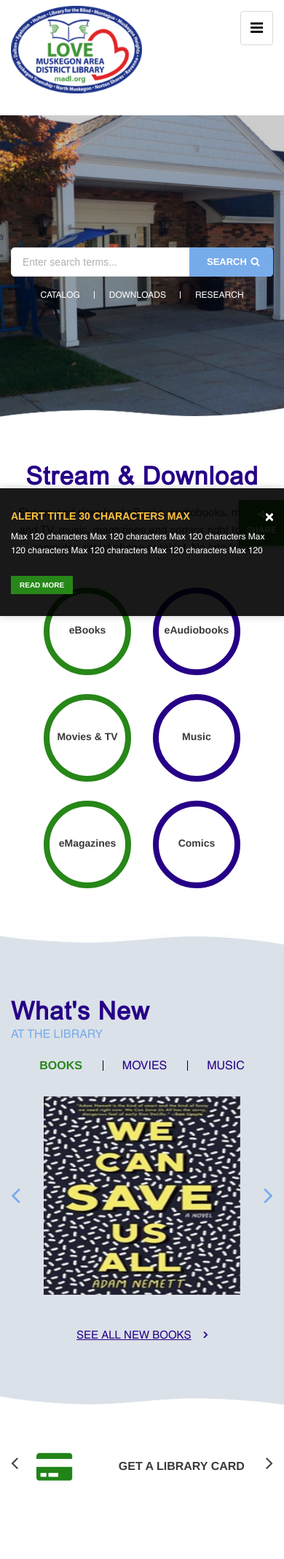
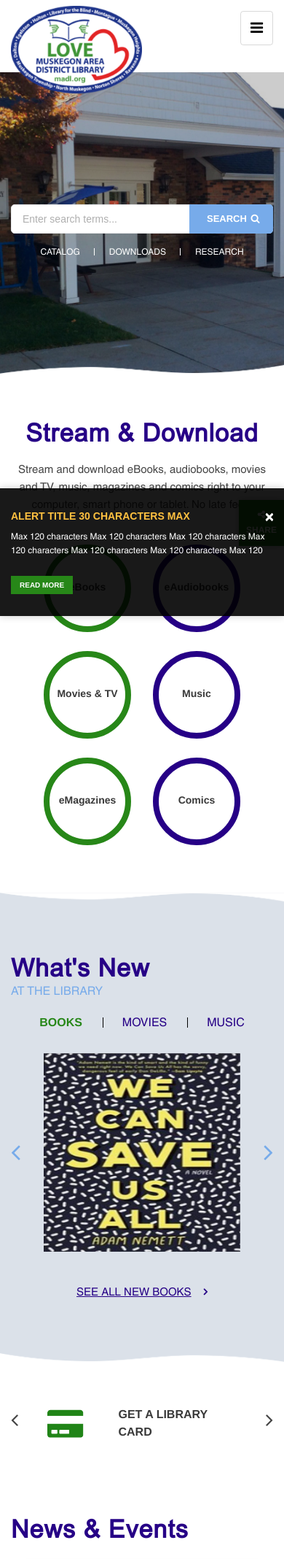
Before and after one commit to Chrisyango/Muskegon-Area-District-Library, a PHP site: page / in a window 390 px wide. Shown: the top 2136 px of the page at 73% size. Run offline with PHP 8.4, Linux system fonts and the light colour scheme; some libraries are stand-ins or nearby versions; some web fonts are replaced.

Commit message:
made changes richard recommended

```diff
--- a/_assets_/css/layout.css
+++ b/_assets_/css/layout.css
@@ -209,7 +209,7 @@ body{overflow-x:hidden}
 .see-all:after{font-family:'FontAwesome';content:'\f105';margin-left:17px;display:inline-block;font-weight:700}
 
 /*-------------------- #nav --------------------*/
-.logo{position:absolute;top:8px;left:30px;width:235px}
+.logo{position:absolute;top:8px;left:30px;width:235px;z-index: 10;}
 
 nav{position:relative}
 #nav ul{margin:0;padding:0}
@@ -234,14 +234,13 @@ nav,
 
 /*-------------------- #slider --------------------*/
 #slider{position:relative;height:413px}
-#slider:after{content:'';position:absolute;top:0;left:0;width:100%;height:100%;z-index:50;background-color:rgba(0,0,0,.2)}
 #slider .container{position:absolute;top:50%;left:50%;transform:translate(-50%,-31%);z-index:51;width:664px}
 #slider>img{position:absolute;bottom:0;left:0;z-index:51;width:100%}
 
 #search{position:relative}
 #search label{display:none}
-#search input{border-radius:5px;font-size:16px;line-height:24px;color:#afafaf;padding:27px 190px 21px 24px}
-#search input::placeholder{font-size:16px;line-height:24px;color:#afafaf}
+#search input{border-radius:5px;font-size:16px;color:#afafaf;padding:27px 190px 21px 24px}
+#search input::placeholder{font-size:16px;color:#afafaf}
 #search button{position:absolute;top:0;right:0;font-size:16px;width:175px;height:50px;border-radius:0 5px 5px 0;background-color:#77abea}
 #search button i{position:relative;left:5.5px}
 #search-links{margin:-17px 0 0;padding:0;text-align:center;font-size:0}
@@ -286,13 +285,14 @@ nav,
 
 /*-------------------- #quick-links --------------------*/
 #quick-links{padding:20px 0}
-#quick-links-wrapper{max-width:calc(100% - 30px);margin:0 auto}
+#quick-links .container {width:1240px}
+#quick-links-wrapper{max-width:calc(100% - 60px);margin:0 auto}
 #quick-links-wrapper .owl-prev,
-#quick-links-wrapper .owl-next{position:absolute;top:50%;left:-15px;transform:translateY(-60%);font-size:28px}
-#quick-links-wrapper .owl-next{left:unset;right:-15px}
+#quick-links-wrapper .owl-next{position:absolute;top:50%;left:-30px;transform:translateY(-60%);font-size:28px}
+#quick-links-wrapper .owl-next{left:unset;right:-30px}
 
 a.quick-link{font-size:16px;line-height:24px;font-weight:700;text-transform:uppercase;text-decoration:none;color:#393939;display:inline-block;width:100%;padding:60px 0}
-a.quick-link span{position:absolute;top:50%;left:50%;transform:translate(-15%, -50%);width:65%}
+a.quick-link span{position:absolute;top:50%;left:50%;transform:translate(-2%, -50%);width:130px}
 .quick-link-img{position:absolute;top:50%;left:0;transform:translateY(-50%);width:55px;height:39px}
 
 
@@ -302,7 +302,7 @@ a.quick-link span{position:absolute;top:50%;left:50%;transform:translate(-15%, -
 #news-events h2{font-family:'Arial', 'sans-serif';font-size:42px;line-height:24px;font-weight:700;letter-spacing:0.03em;text-transform:capitalize;color:#260086;margin-bottom:32px}
 
 #news{position:relative;float:left}
-#news .see-all{bottom:-86px;left:0}
+#news .see-all{bottom:-86px;left:0;z-index:1}
 .news-link{position:relative;display:inline-block;border-radius:5px;text-align:center;width:370px;margin-right:27px;box-shadow:0px 4px 18px 0px rgba(0, 0, 0, 0.1);z-index:1}
 .news-link:last-of-type{margin:0}
 .news-link-img{height:260px;width:100%;border-radius:5px 5px 0 0}
@@ -345,7 +345,7 @@ footer{background-color:#260086;padding:28px 0;font-size:13px;line-height:44px;c
 #flyout li{margin:0;display:block;position:relative}
 #flyout a,
 #flyout span{font-size:14px;color:#260086;text-transform:capitalize;text-decoration:none;padding:10.5px 0;display:block}
-#flyout ul{display:none;position:absolute;top:0;left:100%;margin:0;padding:0;background:#278718;z-index:51}
+#flyout ul{display:none;position:absolute;top:0;left:100%;margin:0;padding:0;background:#260086;z-index:51}
 #flyout ul a,
 #flyout ul span{font-size:13px;padding:10px 15px;width:180px;color:#fff;border-bottom:1px solid rgba(0,0,0,.15)}
 #flyout li:hover > ul{display:block}
@@ -400,7 +400,9 @@ footer{background-color:#260086;padding:28px 0;font-size:13px;line-height:44px;c
 .bxslider,
 .bx-viewport,
 .bxslider li,
-.bx-wrapper{height:100%!important}
+.bx-wrapper{height:100%!important;position:relative}
+
+.bxslider>li:after{content:'';position:absolute;top:0;left:0;width:100%;height:100%;z-index:50;background-color:rgba(0,0,0,.2)}
 
 .bx-wrapper{position:relative;margin:0;padding:0;*zoom:1;overflow:hidden}
 .bx-wrapper *{margin:0;padding:0}
@@ -488,7 +490,7 @@ footer{background-color:#260086;padding:28px 0;font-size:13px;line-height:44px;c
 	#news,
 	#events{float:none;text-align:center}
 	#news .see-all{left:50%;transform:translateX(-50%)}
-	#events:before{top:50%;left:50%;transform:translate(-50%, -15%)}
+	#events:before{display: none;}
 	#events img{position:relative;top:175px}
 	#events .see-all{bottom:-250px;transform:translateX(-50%)}
 
@@ -497,10 +499,8 @@ footer{background-color:#260086;padding:28px 0;font-size:13px;line-height:44px;c
 @media only screen and (max-width:1040px){
 
 	/*-------------------- #nav --------------------*/
-	header .container{text-align:right}
-	#right-nav{margin-right:-15px}
 	#nav>li>ul{left:-180px;right:-191px}
-	.social-links{top:100%;right:0px;padding:0 15px;background-color:#fff}
+	#nav>li>a {font-size: 13px; padding: 24px 6px;}
 }
 
 @media only screen and (max-width:991px){
@@ -516,7 +516,7 @@ footer{background-color:#260086;padding:28px 0;font-size:13px;line-height:44px;c
 	.see-all{font-size:15px}
 
 	/*-------------------- #nav --------------------*/
-	nav{margin:60px 0 15px;width:100%;background-color:#260086}
+	nav{margin:0;width:100%;/*! background-color:#260086; */}
 	header .container{text-align:left}
 	#toggles{float:right}
 	.toggle,
@@ -524,7 +524,7 @@ footer{background-color:#260086;padding:28px 0;font-size:13px;line-height:44px;c
 	#nav-toggle{display:inline-block;cursor:pointer}
 	#nav-toggle{line-height:45px;width:45px;text-align:center;border:1px solid rgba(0,0,0,.15);cursor:pointer;font-size:20px;color:#000;border-radius:4px;margin:15px 0}
 	.down-arrow{display:none} /* if not hidden above */
-	#nav{display:none}
+	#nav{display:none;margin-top: 70px;/*! width: 100%; *//*! float: left; */background: #260086;}
 	#nav li{position:relative;float:none;width:100%}
 	#nav li a,
 	#nav li span{padding:15px;line-height:1;border-bottom:1px solid rgba(0,0,0,.2);background:none;font-size:14px;color:#fff}
@@ -546,8 +546,8 @@ footer{background-color:#260086;padding:28px 0;font-size:13px;line-height:44px;c
 	#flyout ul span{width:100%}
 	#flyout li:hover > ul{display:none}
 	#flyout-header{display:none}
-	#flyout-toggle{font-size:17px;color:#fff;margin:0}
-	#flyout-wrap{background-color:#260086;margin:20px -15px 0;padding:20px 15px}
+	#flyout-toggle{font-size:17px;color:#fff;margin:0;padding:20px 15px;cursor:pointer}
+	#flyout-wrap{background-color:#260086;margin:20px -15px 0}
 	#flyout .toggle{position:absolute;right:0;top:0;background:rgba(0,0,0,.2);height:45px;width:45px;line-height:45px;text-align:center;font-size:20px}
 
 
@@ -573,7 +573,7 @@ footer{background-color:#260086;padding:28px 0;font-size:13px;line-height:44px;c
 	#books-movies-music a{font-size:16px}
 
 	/*-------------------- #quick-links --------------------*/
-	a.quick-links span{transform:translate(-25%, -50%)}
+	a.quick-link span{transform:translate(-25%, -50%)}
 
 	/*-------------------- #news-events --------------------*/
 	#news-events{padding-top:30px}
--- a/_assets_/js/scripts.js
+++ b/_assets_/js/scripts.js
@@ -267,17 +267,15 @@
 				450: {
 					items: newSelectionsItem(2),
 				},
-				700: {
+				800: {
 					items: newSelectionsItem(3),
-				},
-				900: {
-					items: newSelectionsItem(4),
+					margin: 60
 				},
 				1200: {
 					items: quickLinkItem(5),
 					loop: false,
 					nav: false,
-					margin: 40
+					margin: 100
 				}
 			}
 		});
--- a/index.php
+++ b/index.php
@@ -140,6 +140,7 @@
 
 <section id="slider">
 	<ul class="bxslider">
+		<li style="background: url('./_assets_/images/hero.jpg') center no-repeat;background-size: cover;"></li>
 		<li style="background: url('./_assets_/images/hero.jpg') center no-repeat;background-size: cover;"></li>
 	</ul><!-- /.bxslider -->
 
```
